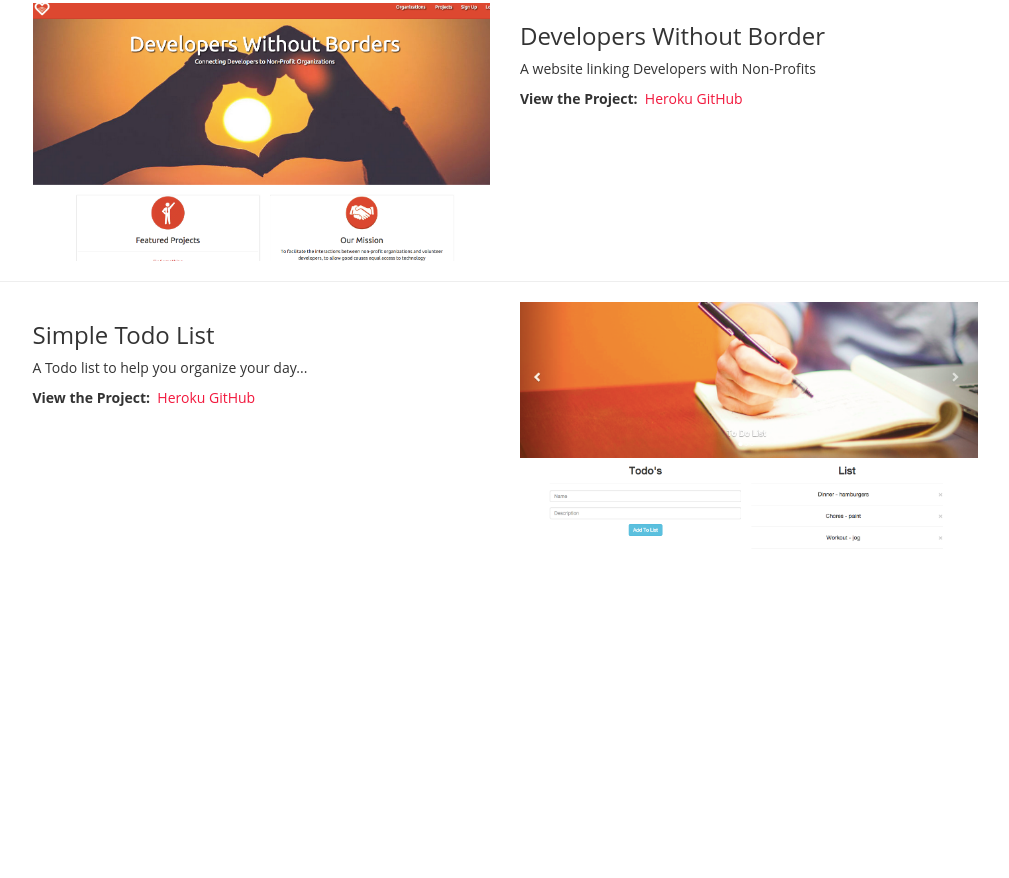
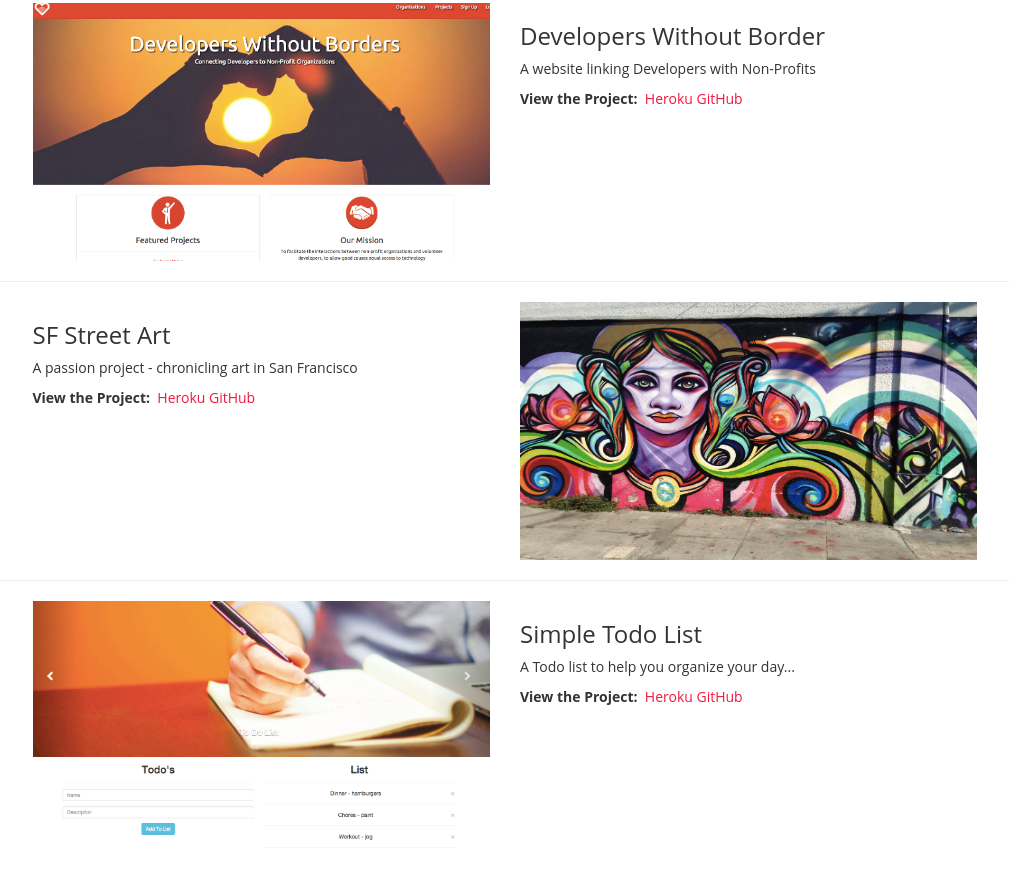
Before and after one commit to timfesta/timothy, a website: page public/index.html in a window 1280 px wide. Shown: the part 839-1717 px from the top of the page, without its empty margins (135-1144 px from the left). Before the commit the page ends 1392 px from the top, so only its background shows below. Drawn offline with nearby package versions, Linux system fonts and the light colour scheme.

Commit message:
added passion project

```diff
--- a/public/index.html
+++ b/public/index.html
@@ -86,8 +86,40 @@
         </div>
         <hr>
 
+
         <div class="row">
             <div class="col-md-1">
+            </div>
+
+            <div class="col-md-5">
+                <h3>SF Street Art</h3>
+                    <p>
+                      A passion project - chronicling art in San Francisco
+                    </p>
+                        <strong>View the Project:</strong>&nbsp;
+                          <a href="http://sfstreetart.herokuapp.com/">Heroku</a>
+                          <a href="https://github.com/timfesta/newman">GitHub</a>&nbsp;
+
+                    <br>
+            </div>
+
+            <div class="col-md-5 text-center">
+                <img class="chica"  src="chica.png">
+            </div>
+
+
+            <div class="col-md-1">
+            </div>
+        </div>
+        <hr>
+
+
+        <div class="row">
+            <div class="col-md-1">
+            </div>
+
+            <div class="col-md-5 text-center">
+                <img class="img-responsive" src="todo.png">
             </div>
 
             <div class="col-md-5">
@@ -101,10 +133,6 @@
                 <br>
             </div>
 
-            <div class="col-md-5 text-center">
-                <img class="img-responsive" src="todo.png">
-            </div>
-
             <div class="col-md-1">
             </div>
         </div>
@@ -112,4 +140,10 @@
     </div>
 
   </body>
+  <footer>
+      <br>
+      <br>
+      <br>
+      <br>
+  </footer>
 </html>
--- a/public/style.css
+++ b/public/style.css
@@ -100,3 +100,8 @@ a.socialIcon:hover, .socialHoverClass {
   -ms-transition: all 0.8s;
   transition: all 0.8s;
 }
+
+.chica {
+  height: 258px;
+  width: 457px;
+}
```
Also changed, not shown: public/chica.png (added).
